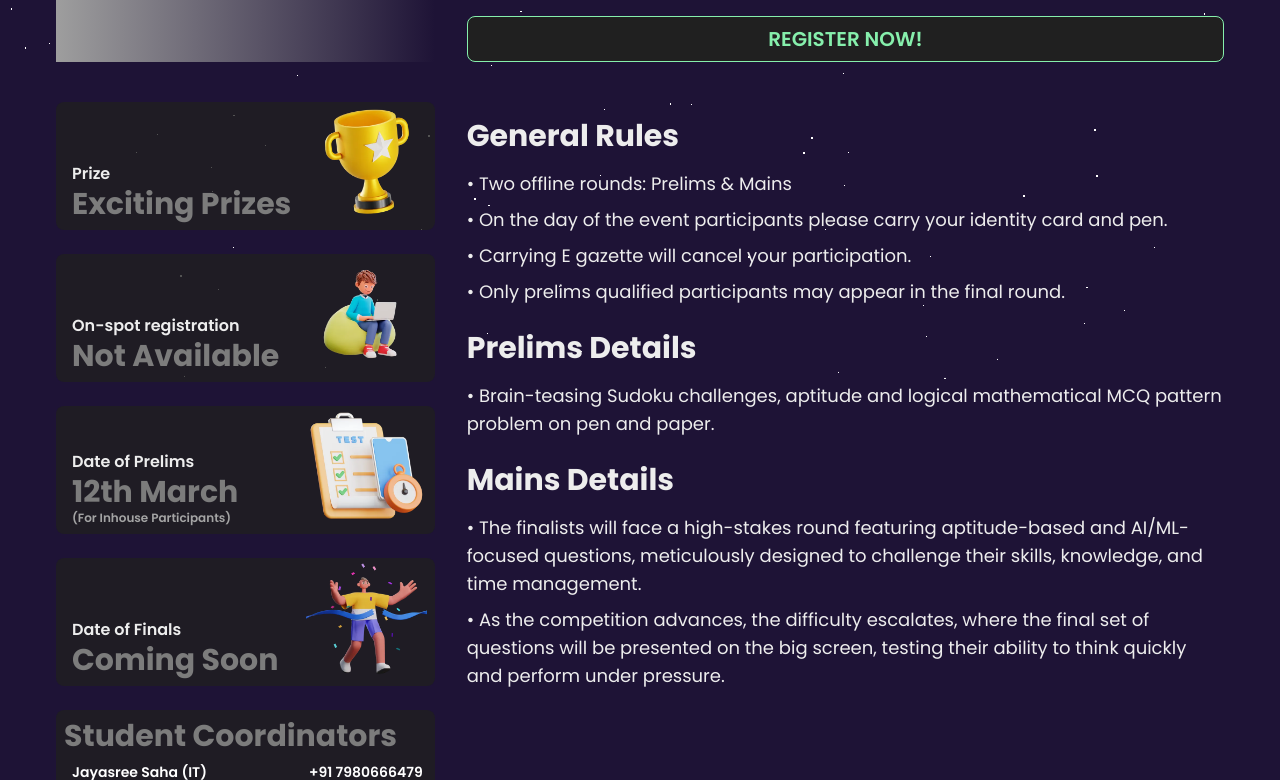
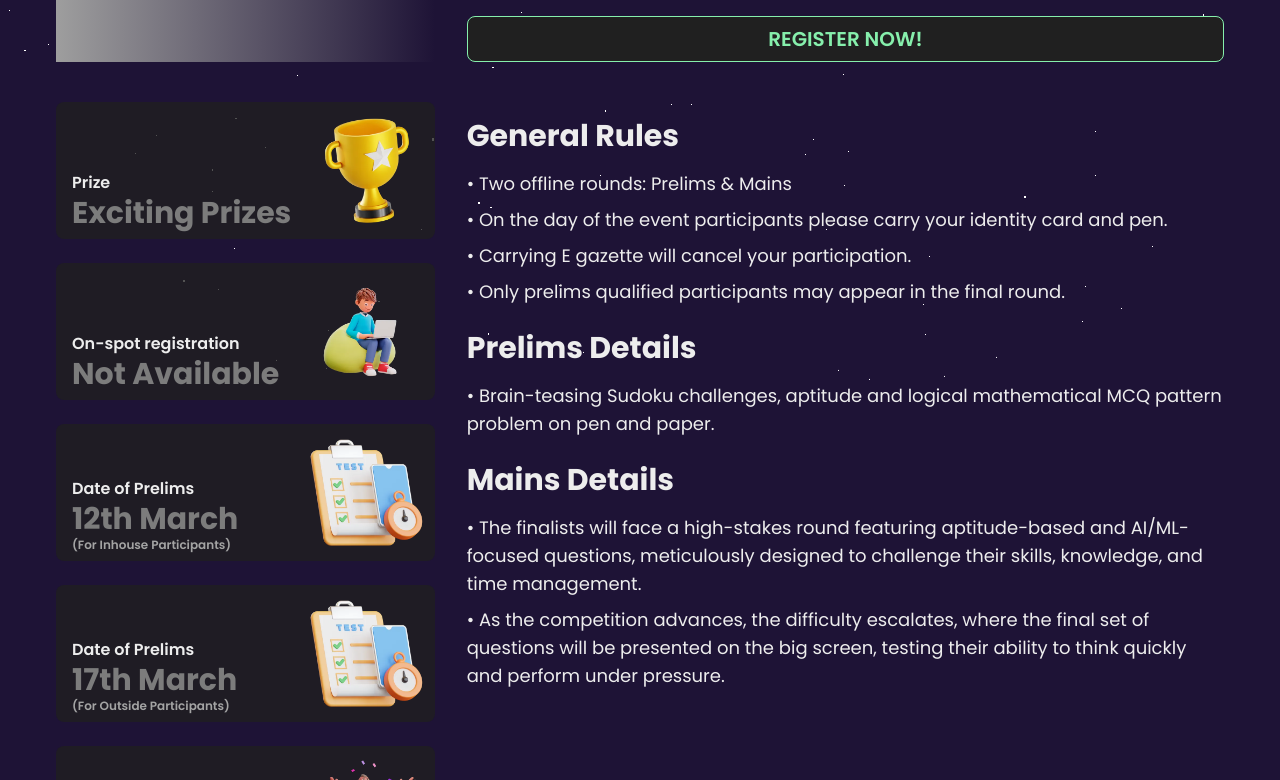
Before and after one commit to iamarghamallick/techstorm, a Next.js app: page /eventdetails/omegatrix in a window 1280 px wide. Shown: the part 420-1200 px from the top of the page. Built offline with nearby package versions, Linux system fonts and the light colour scheme; no server answers; grey boxes are pictures that could not be loaded.

Commit message:
Data Update: prelims date added (out) - codebee, omegatrix

```diff
--- a/src/components/SingleEventSlug.js
+++ b/src/components/SingleEventSlug.js
@@ -167,24 +167,35 @@ const SingleEventSlug = ({ slug }) => {
                                 text: currEvent.prize,
                                 desc: ["", ""],
                                 image: "/assets/eventdetails-icons/prizes.png",
+                                display: true,
                             },
                             {
                                 heading: "On-spot registration",
                                 text: currEvent.onspotReg,
                                 desc: currEvent.onspotRegInfo || ["", ""],
                                 image: "/assets/eventdetails-icons/on-spot.png",
+                                display: true,
                             },
                             {
                                 heading: currEvent.prelimsDate === "" ? "No Prelims" : "Date of Prelims",
                                 text: currEvent.prelimsDate || "Final Round Only",
                                 desc: currEvent.prelimsTiming || ["", ""],
                                 image: "/assets/eventdetails-icons/prelims.png",
+                                display: true,
+                            },
+                            {
+                                heading: currEvent.prelimsDate2 ? "Date of Prelims" : "",
+                                text: currEvent.prelimsDate2 || "",
+                                desc: currEvent.prelimsTiming2 || ["", ""],
+                                image: "/assets/eventdetails-icons/prelims.png",
+                                display: currEvent.prelimsDate2,
                             },
                             {
                                 heading: "Date of Finals",
                                 text: currEvent.finalsDate,
                                 desc: currEvent.finalsTiming || ["", ""],
                                 image: "/assets/eventdetails-icons/finals.png",
+                                display: true,
                             },
                         ].map((item, index) => (
                             <motion.div
@@ -192,7 +203,7 @@ const SingleEventSlug = ({ slug }) => {
                                 whileInView={{ opacity: 1, y: 0 }}
                                 transition={{ duration: 0.5 }}
                                 key={index}
-                                className="details-box w-full flex justify-between items-end p-2 rounded-lg bg-[#202020c4] h-32 group hover:shadow-lg hover:shadow-green-300 transition-all duration-300"
+                                className={`${item.display ? "" : "hidden"} details-box w-full flex justify-between items-end p-2 rounded-lg bg-[#202020c4] min-h-32 group hover:shadow-lg hover:shadow-green-300 transition-all duration-300`}
                             >
                                 <div className="w-2/3 flex flex-col pl-2 justify-end group-hover:scale-[1.02] group-hover:translate-x-1 transition-transform duration-300">
                                     <p className={`${poppins.className} font-semibold`}>{item.heading}</p>
--- a/src/lib/event-details/omegatrix.js
+++ b/src/lib/event-details/omegatrix.js
@@ -21,6 +21,11 @@ export const omegatrix = {
     prelimsDate: "12th March",
     prelimsTiming: [
         "(For Inhouse Participants)",
+        "",
+    ],
+    prelimsDate2: "17th March",
+    prelimsTiming2: [
+        "(For Outside Participants)",
         "",
     ],
     finalsDate: "Coming Soon",
```
Also changed, not shown: src/lib/event-details/codebee.js.
